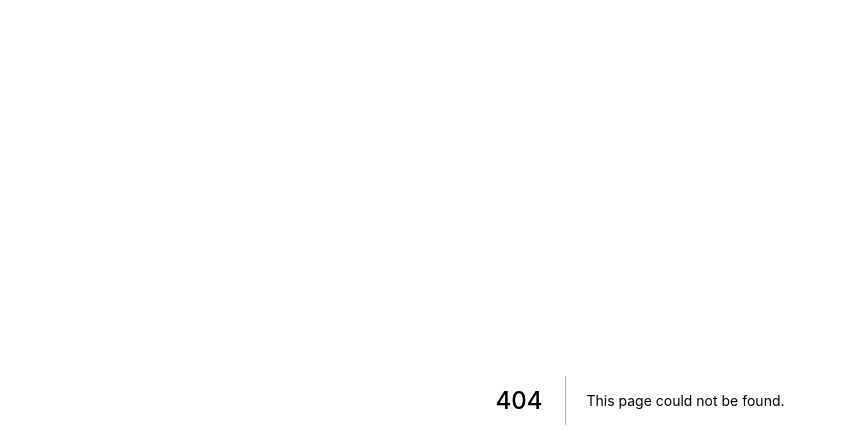
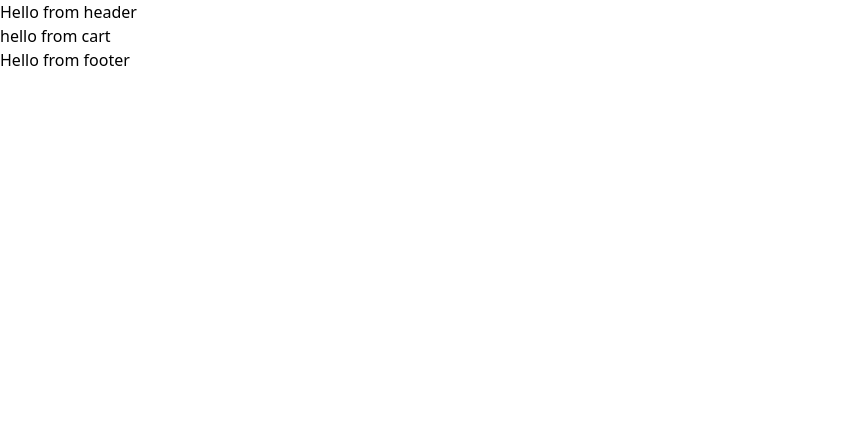
Before and after one commit to imyagnesh/lisco-web-app, a Next.js app: page /cart in a window 1280 px wide. Before the commit this address had no page. Shown: the top 448 px of the page, without its empty margins (0-846 px from the left). Built offline with nearby package versions, Linux system fonts and the light colour scheme.

Commit message:
commit code

```diff
--- /dev/null
+++ b/components/Footer/index.js
@@ -0,0 +1,7 @@
+import React from 'react';
+
+const Footer = () => {
+  return <div>Hello from footer</div>;
+};
+
+export default Footer;
--- /dev/null
+++ b/components/Header/index.js
@@ -0,0 +1,7 @@
+import React from 'react';
+
+const Header = () => {
+  return <div>Hello from header</div>;
+};
+
+export default Header;
--- a/next.config.js
+++ b/next.config.js
@@ -1,3 +1,3 @@
 module.exports = {
   reactStrictMode: true,
-}
+};
--- a/package.json
+++ b/package.json
@@ -8,6 +8,7 @@
     "lint": "next lint"
   },
   "dependencies": {
+    "axios": "^0.24.0",
     "next": "12.0.7",
     "react": "17.0.2",
     "react-dom": "17.0.2"
--- a/pages/_app.js
+++ b/pages/_app.js
@@ -1,7 +1,17 @@
-import '../styles/globals.css'
+import Footer from '../components/Footer';
+import Header from '../components/Header';
+import '../styles/globals.css';
+
+// <> -> Fragment
 
 function MyApp({ Component, pageProps }) {
-  return <Component {...pageProps} />
+  return (
+    <>
+      <Header />
+      <Component {...pageProps} />
+      <Footer />
+    </>
+  );
 }
 
-export default MyApp
+export default MyApp;
--- /dev/null
+++ b/pages/_error.js
@@ -0,0 +1,16 @@
+function Error({ statusCode }) {
+  return (
+    <p>
+      {statusCode
+        ? `An error ${statusCode} occurred on server`
+        : 'An error occurred on client'}
+    </p>
+  );
+}
+
+Error.getInitialProps = ({ res, err }) => {
+  const statusCode = res ? res.statusCode : err ? err.statusCode : 404;
+  return { statusCode };
+};
+
+export default Error;
--- /dev/null
+++ b/pages/cart.js
@@ -0,0 +1,7 @@
+import React from 'react';
+
+const Cart = () => {
+  return <div>hello from cart</div>;
+};
+
+export default Cart;
--- a/pages/index.js
+++ b/pages/index.js
@@ -1,5 +1,5 @@
+import Input from '../components/Input';
 import Button from '../components/Button';
-import Input from '../components/Input';
 
 function Home({ data }) {
   console.log(data);
@@ -15,12 +15,12 @@ function Home({ data }) {
 }
 
 export const getServerSideProps = async () => {
-  const res = await fetch('http://localhost:1337/api/products');
-  const data = await res.json();
+  // const res = await fetch('http://localhost:1337/api/products');
+  // const data = await res.json();
 
   return {
     props: {
-      data,
+      data: [],
     },
   };
 };
```
Also changed, not shown: 1 other file (tests, documents, lock files or other folders).
